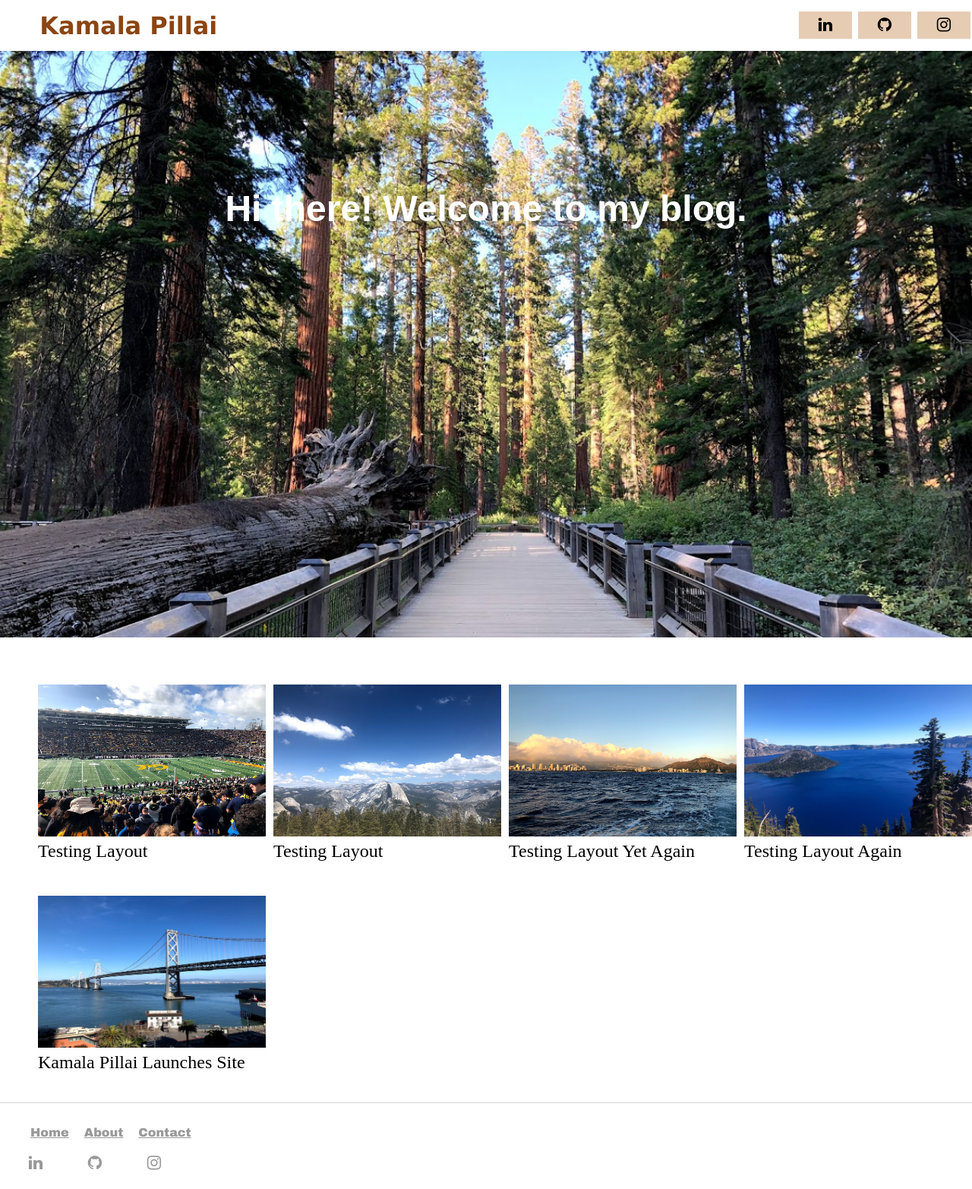
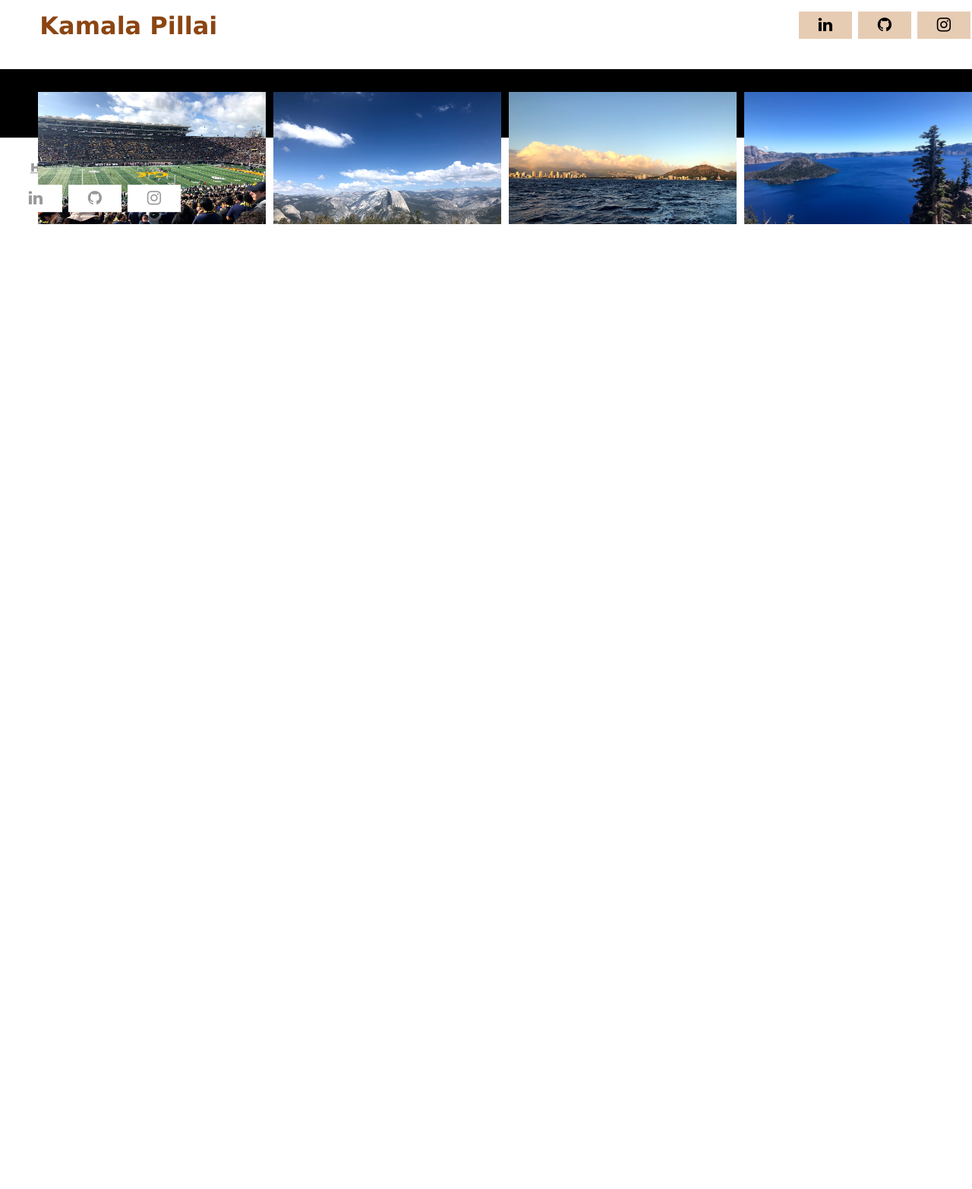
Before and after one commit to kpill/kpill.github.io, a Jekyll site: the page built from index.html, in a window 1280 px wide. Shown: the whole page at 76% size. Built offline with Jekyll 4.4.1, drawn with Linux system fonts in a browser that asks for light colours; after the commit the page ends 1252 px from its top, so only the background shows below that.

Commit message:
Update index.html

```diff
--- a/index.html
+++ b/index.html
@@ -2,11 +2,8 @@
 layout: default
 title: Kamala Pillai's Blog
 ---
-<div class="welcome">
-	<div class="welcome-box">
-	<h1 class="welcome">Hi there! Welcome to my blog.</h1>
-	</div>
-</div>
+<div class="welcome-box-blue">
+<div class="welcome-box-black">
 
 <ul class="posts">
 	<div class="grid_container">
```
